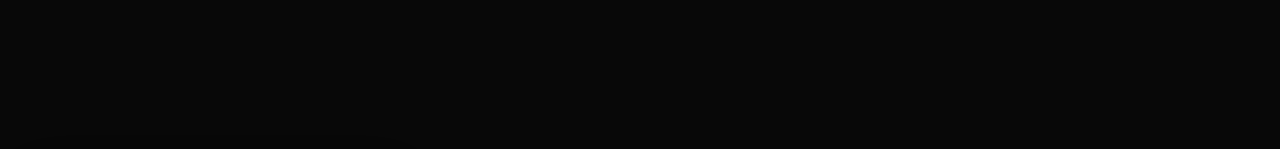
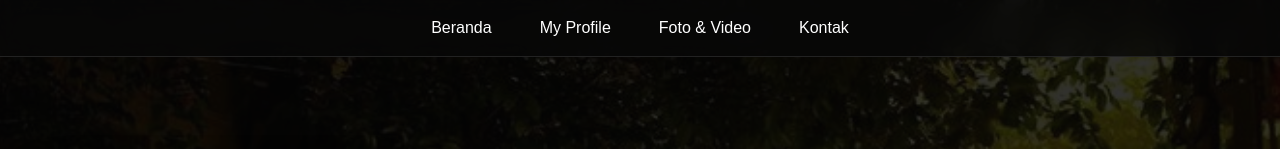
Before and after one commit to MuhZainalM/Portofolio, a Next.js app: page /Portofolio/ in a window 1280 px wide. Shown: the top 149 px of the page. Built offline with nearby package versions, Linux system fonts and the light colour scheme; grey boxes are pictures that could not be loaded.

Commit message:
Menambahkan background gambar dan menu navigasi navbar

```diff
--- a/app/page.tsx
+++ b/app/page.tsx
@@ -30,6 +30,25 @@ export default function PortfolioWebsite() {
   return (
     // Wrapper utama
     <div className="bg-[#080808] min-h-screen text-white font-inter relative">
+
+      {/* --- TAMBAHAN 1: BACKGROUND GAMBAR GELAP --- */}
+      {/* Ganti 'bg-gelap.jpg' dengan nama file fotomu yang asli */}
+      <div
+        className="fixed inset-0 z-0 bg-cover bg-center bg-no-repeat opacity-30"
+        style={{ backgroundImage: "url('/Portofolio/bg.jpg')" }}
+      />
+      {/* Lapisan hitam tambahan agar teks tetap terbaca jelas */}
+      <div className="fixed inset-0 z-0 bg-black/40" />
+
+      {/* --- TAMBAHAN 2: MENU NAVIGASI (NAVBAR) MENEMPEL DI ATAS --- */}
+      <nav className="fixed top-0 left-0 right-0 z-50 bg-[#080808]/80 backdrop-blur-md border-b border-[#222] py-4">
+        <div className="container mx-auto px-6 flex justify-center gap-6 md:gap-12 text-sm md:text-base font-medium">
+          <a href="#home" className="hover:text-[#E10613] transition-colors cursor-pointer">Beranda</a>
+          <a href="#about" className="hover:text-[#E10613] transition-colors cursor-pointer">My Profile</a>
+          <a href="#portfolio" className="hover:text-[#E10613] transition-colors cursor-pointer">Foto & Video</a>
+          <a href="#contact" className="hover:text-[#E10613] transition-colors cursor-pointer">Kontak</a>
+        </div>
+      </nav>
 
       {/* =========================================
           1. HERO SECTION (Sampul Depan)
```
Also changed, not shown: public/bg.jpg (added).
